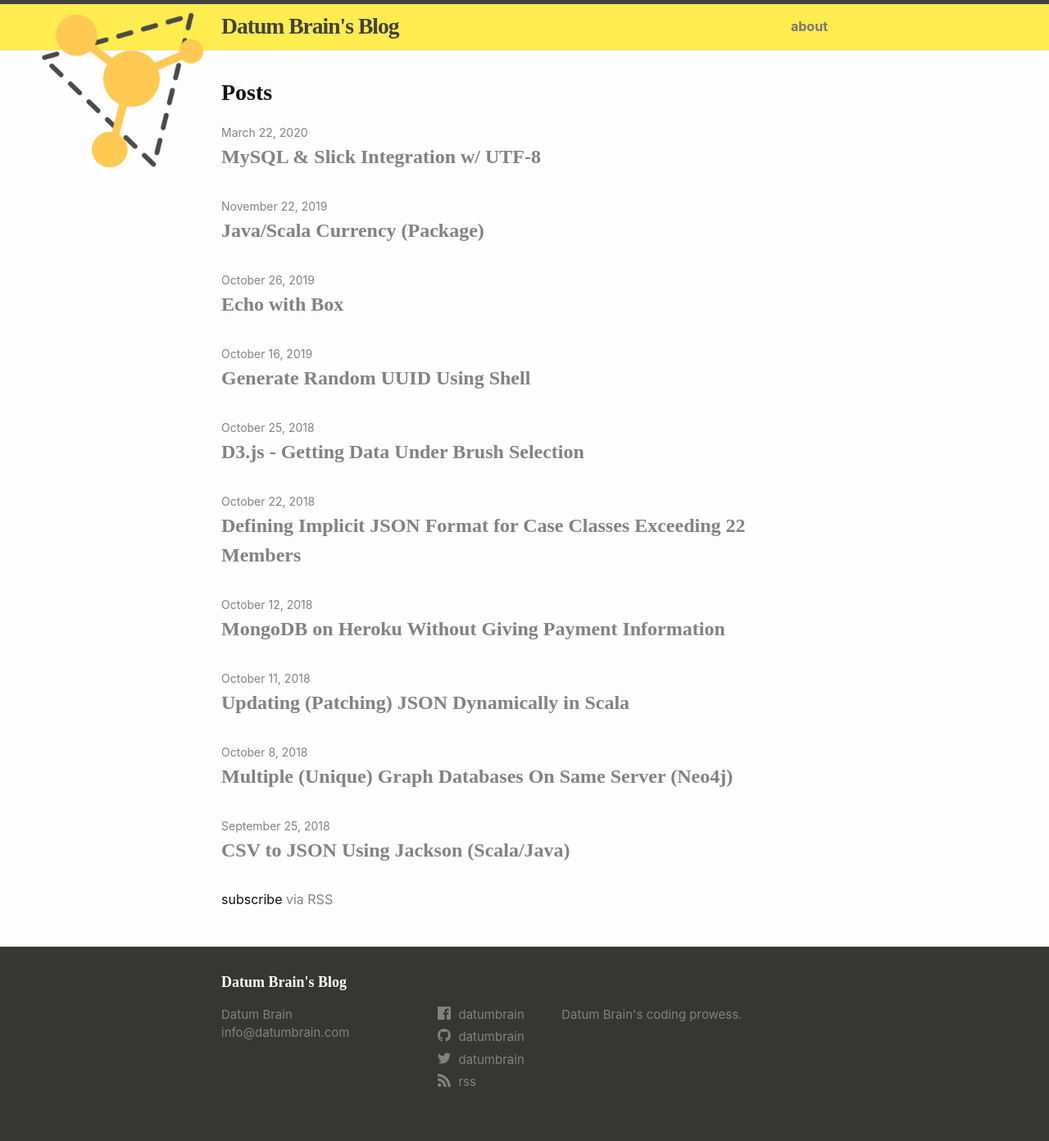
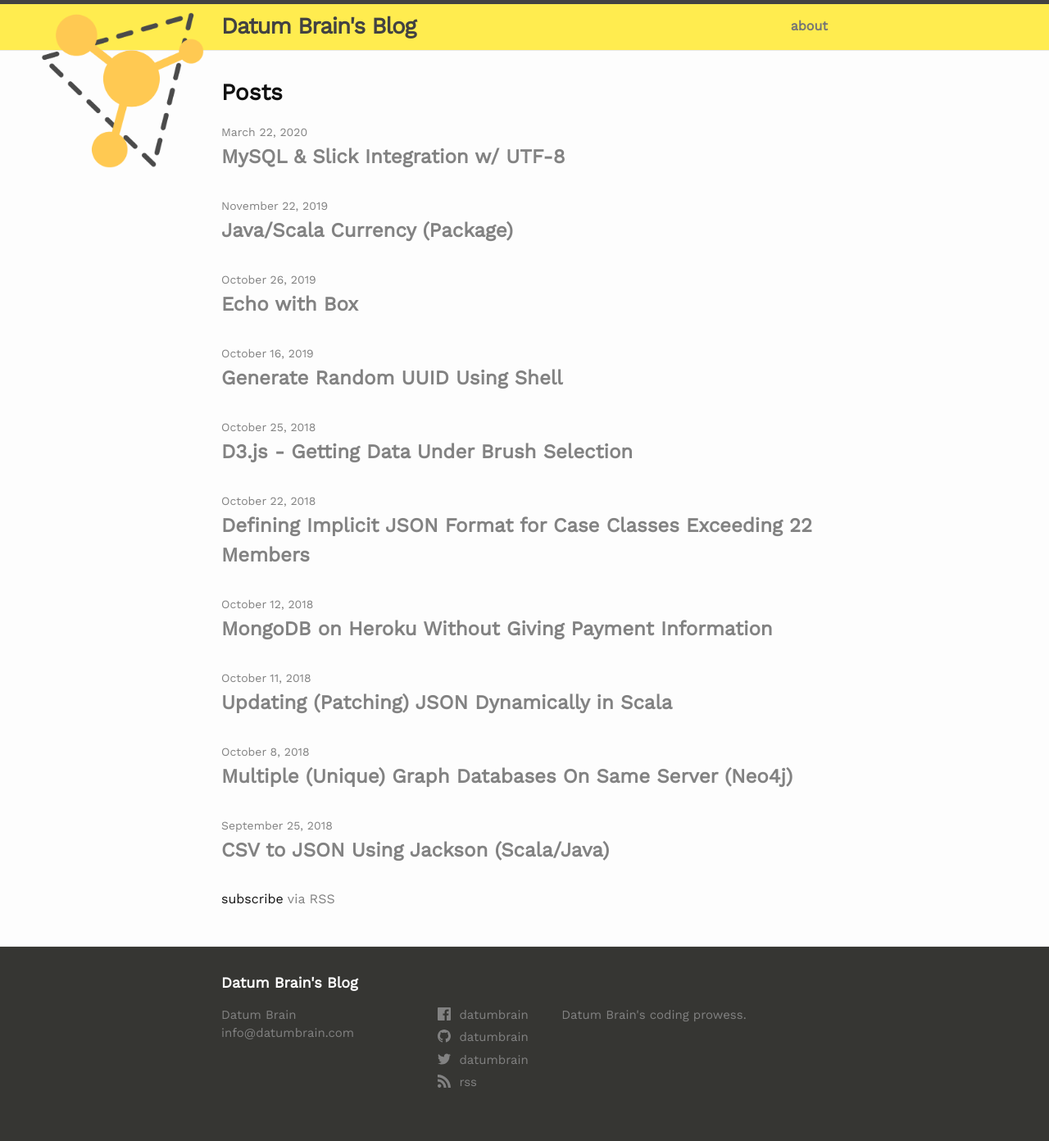
Before and after one commit to haris-75/datumbrain.github.io, a Jekyll site: the page built from index.md, in a window 1280 px wide. Shown: the whole page at 82% size. Built offline with Jekyll 4.4.1, drawn with Linux system fonts in a browser that asks for light colours.

Commit message:
Spellling Correction

```diff
--- a/_sass/minima.scss
+++ b/_sass/minima.scss
@@ -2,7 +2,7 @@
 
 // Define defaults for each variable.
 
-$base-font-family: "Work Sanst", -apple-system, BlinkMacSystemFont, "Lato", "Segoe UI", Roboto, Helvetica, Arial, sans-serif, "Apple Color Emoji", "Segoe UI Emoji", "Segoe UI Symbol" !default;
+$base-font-family: "Work Sans", -apple-system, BlinkMacSystemFont, "Lato", "Segoe UI", Roboto, Helvetica, Arial, sans-serif, "Apple Color Emoji", "Segoe UI Emoji", "Segoe UI Symbol" !default;
 $base-font-size:   16px !default;
 $base-font-weight: 400 !default;
 $small-font-size:  $base-font-size * 0.875 !default;
--- a/_sass/minima/_base.scss
+++ b/_sass/minima/_base.scss
@@ -94,7 +94,7 @@ li {
  * Headings
  */
 h1, h2, h3, h4, h5, h6 {
-  font-family: "Work Sanst";
+  font-family: "Work Sans";
   font-weight: 700;
 }
 
--- a/_sass/minima/_layout.scss
+++ b/_sass/minima/_layout.scss
@@ -1,4 +1,4 @@
-/**
+  /**
  * Site header
  */
 .site-header {
@@ -26,7 +26,7 @@
 
 .site-title {
   @include relative-font-size(1.725);
-  font-family: "Work Sanst";
+  font-family: "Work Sans";
   font-weight: bold;
   line-height: $base-line-height * $base-font-size * 2.25;
   letter-spacing: -1px;
```
